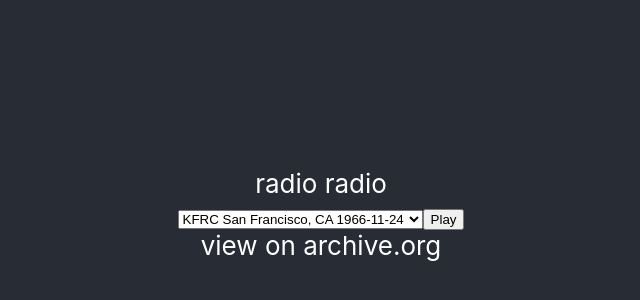
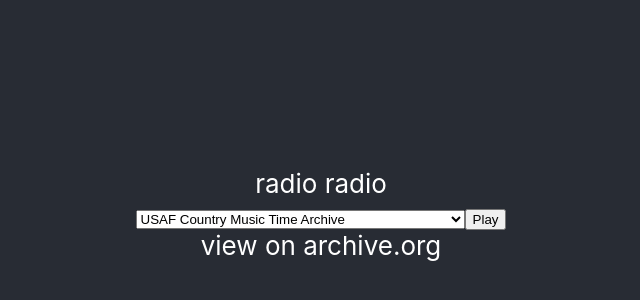
Before and after one commit to chippenzie/wayback-hifi, a React (Create React App) app: page / in a window 1280 px wide. Shown: the part 186-486 px from the top of the page, without its empty margins (319-959 px from the left). Built offline with nearby package versions, Linux system fonts and the light colour scheme.

Commit message:
Added Streams

```diff
--- a/public/data/streams.json
+++ b/public/data/streams.json
@@ -18,7 +18,7 @@
             "amfm": "am",
             "frequency": "610",
             "location": "San Francisco, CA",
-            "genre": "pop/rock",
+            "genre": "Pop/Rock",
             "airdate": "1991-03-11",
             "decade": "90s",
             "DJ": ""
@@ -30,7 +30,7 @@
             "amfm": "am",
             "frequency": "610",
             "location": "San Francisco, CA",
-            "genre": "pop/rock",
+            "genre": "Pop/Rock",
             "airdate": "1978-07-01",
             "decade": "70s",
             "DJ": ""
@@ -42,10 +42,232 @@
             "amfm": "am",
             "frequency": "610",
             "location": "San Francisco, CA",
-            "genre": "pop/rock",
-            "airdate": "1978-07-01",
+            "genre": "Pop/Rock",
+            "airdate": "1970-02-28",
             "decade": "70s",
             "DJ": "Don Kelley"
+        },
+        {
+            "title": "USAF Country Music Time Archive",
+            "streamUrl": "https://archive.org/compress/CountryMusicTime/formats=128KBPS%20MP3,64KBPS%20MP3&file=/CountryMusicTime.zip",
+            "url": "https://archive.org/details/CountryMusicTime/CountryMusicTime237.mp3",
+            "station": "syndication",
+            "amfm": "am",
+            "frequency": "",
+            "location": "Nashville, TN",
+            "genre": "Country",
+            "airdate": "",
+            "decade": "60s",
+            "DJ": "Tom Shaw"
+        },
+        {
+            "streamUrl": "https://archive.org/compress/1972-07-22-wbz-boston-ma-arnie-woo-woo-ginsburg-grease-weekend-sat/formats=VBR%20MP3&file=/1972-07-22-wbz-boston-ma-arnie-woo-woo-ginsburg-grease-weekend-sat.zip",
+            "url": "https://archive.org/details/1972-07-22-wbz-boston-ma-arnie-woo-woo-ginsburg-grease-weekend-sat/Sat+(2320-2351)+1972-07-22+WBZ+Boston+Grease+Weekend+Arnie+Ginsburg.mp3",
+            "station": "WBZ",
+            "amfm": "am",
+            "frequency": "1030",
+            "location": "Boston, MA",
+            "genre": "Oldies",
+            "airdate": "1972-07-22",
+            "decade": "70s",
+            "DJ": "Arnie 'Woo-Woo' Ginsburg"
+        },
+        {
+            "title" : "Dick Biondi 'Grease' Weekend (Saturday Overnight)",
+            "streamUrl": "https://archive.org/compress/1972-07-23-wbz-boston-ma-grease-weekend-dick-biondi-sat-overnight/formats=VBR%20MP3&file=/1972-07-23-wbz-boston-ma-grease-weekend-dick-biondi-sat-overnight.zip",
+            "url": "https://archive.org/details/1972-07-23-wbz-boston-ma-grease-weekend-dick-biondi-sat-overnight/Sun+(0017-0024)+1972-07-23+WBZ+Boston+Grease+Weekend+Dick+Biondi.mp3",
+            "station": "WBZ",
+            "amfm": "AM",
+            "frequency": "1030",
+            "location": "Boston, MA",
+            "genre": "Oldies",
+            "airdate": "1972-07-23",
+            "decade": "70s",
+            "DJ": "Dick Biondi"
+        },
+        {
+            "title" : "",
+            "streamUrl": "https://archive.org/download/wpix-fm-barney-pipp-4-72-unscioed/wpix-fm-barney-pipp-4-72-unscioed_vbr.m3u",
+            "url": "https://archive.org/details/wpix-fm-barney-pipp-4-72-unscioed/WPIX+FM+Barney+Pipp+4-72+Unscioed.mp3",
+            "station": "WPIX",
+            "amfm": "fm",
+            "frequency": "101.9",
+            "location": "New York, NY",
+            "genre": "Pop/Rock",
+            "airdate": "1972-04-02",
+            "decade": "70s",
+            "DJ": "Barney Pipp"
+        },
+        {
+            "title" : "",
+            "url": "https://archive.org/details/LarryLujackWLS19720417",
+            "streamUrl": "https://archive.org/download/LarryLujackWLS19720417/LarryLujack_WLS_19720417.mp3",
+            "station": "WLS",
+            "amfm": "am",
+            "frequency": "890",
+            "location": "Chicago, IL",
+            "genre": "Top 40",
+            "airdate": "1972-04-17",
+            "decade": "70s",
+            "DJ": "Larry Lujack"
+        },
+        {
+            "title" : "",
+            "url": "https://archive.org/details/1972_01_11_WRKO_Boston_Joel_Cash/1972_01_11_WRKO_Boston_Joel_Cash_a.mp3",
+            "streamUrl": "https://archive.org/compress/1972_01_11_WRKO_Boston_Joel_Cash/formats=VBR%20MP3&file=/1972_01_11_WRKO_Boston_Joel_Cash.zip",
+            "station": "WRKO",
+            "amfm": "am",
+            "frequency": "680",
+            "location": "Boston, MA",
+            "genre": "Pop/Rock",
+            "airdate": "1972-06-14",
+            "decade": "70s",
+            "DJ": "Joel Cash"
+        },
+        {
+            "title" : "",
+            "url": "https://archive.org/details/KTKT_Tuscon_08-25-72",
+            "streamUrl": "https://archive.org/download/KTKT_Tuscon_08-25-72/KTKT%20Tuscon%2008-25-72%20%281%29.mp3",
+            "station": "KTKT",
+            "amfm": "am",
+            "frequency": "990",
+            "location": "Tucson, AZ",
+            "genre": "Pop/Rock",
+            "airdate": "1972-08-25",
+            "decade": "70s",
+            "DJ": ""
+        },
+        {
+            "title" : "",
+            "url": "https://archive.org/details/wabc-dan-ingram-3-1-72-scoped",
+            "streamUrl": "https://archive.org/download/wabc-dan-ingram-3-1-72-scoped/WABC%20Dan%20Ingram%203-1-72%20%20Scoped.mp3",
+            "station": "WABC",
+            "amfm": "AM",
+            "frequency": "770",
+            "location": "New York, NY",
+            "genre": "Pop/Rock",
+            "airdate": "1972-03-01",
+            "decade": "70s",
+            "DJ": "Dan Ingram"
+        },
+        {
+            "title" : "",
+            "url": "https://archive.org/details/wls-gary-gears-1972-04-03-mp-3",
+            "streamUrl": "https://archive.org/download/wls-gary-gears-1972-04-03-mp-3/-%20WLS%20Gary%20Gears%201972-04-03-mp3.mp3",
+            "station": "WLS",
+            "amfm": "am",
+            "frequency": "890",
+            "location": "Chicago, IL",
+            "genre": "Top 40",
+            "airdate": "1972-04-03",
+            "decade": "70s",
+            "DJ": "Gary Gears"
+        },
+        {
+            "title" : "",
+            "url": "https://archive.org/details/klif-mike-seldon-sept.-1972-scoped/klif+mike+seldon+sept.+1972+scoped.mp3",
+            "streamUrl": "https://archive.org/compress/klif-mike-seldon-sept.-1972-scoped/formats=VBR%20MP3&file=/klif-mike-seldon-sept.-1972-scoped.zip",
+            "station": "KLIF",
+            "amfm": "AM",
+            "frequency": "570",
+            "location": "Dallas, TX",
+            "genre": "Pop/Rock",
+            "airdate": "1972-09-01",
+            "decade": "70s",
+            "DJ": "Mike Seldon"
+        },
+        {
+            "title" : "",
+            "url": "https://archive.org/details/wape-1964-dino-summarlin-unscoped",
+            "streamUrl": "https://archive.org/download/wape-1964-dino-summarlin-unscoped/WAPE%201964%20Dino%20Summarlin%20Unscoped.mp3",
+            "station": "WAPE",
+            "amfm": "AM",
+            "frequency": "690",
+            "location": "Jacksonville, FL",
+            "genre": "Top 40",
+            "airdate": "1964",
+            "decade": "60s",
+            "DJ": "Dino Summarlin"
+        },
+        {
+            "title" : "",
+            "url": "https://archive.org/details/wsai-mark-edwards-4-20-64-unscoped",
+            "streamUrl": "https://archive.org/download/wsai-mark-edwards-4-20-64-unscoped/wsai%20mark%20edwards%204-20-64%20unscoped.mp3",
+            "station": "WSAI",
+            "amfm": "am",
+            "frequency": "1360",
+            "location": "Cincinnati, OH",
+            "genre": "Pop/Rock",
+            "airdate": "1964-04-20",
+            "decade": "60s",
+            "DJ": "Mark Edwards"
+        },
+        {
+            "title" : "",
+            "url": "https://archive.org/details/wqam-lee-sherwood-3-2-64-side-one-unscoped/wqam+lee+sherwood+3-2-64+side+one+unscoped.mp3",
+            "streamUrl": "https://archive.org/compress/wqam-lee-sherwood-3-2-64-side-one-unscoped/formats=VBR%20MP3&file=/wqam-lee-sherwood-3-2-64-side-one-unscoped.zip",
+            "station": "WQAM",
+            "amfm": "am",
+            "frequency": "560",
+            "location": "Miami, FL",
+            "genre": "Pop/Rock",
+            "airdate": "1964-03-02",
+            "decade": "60s",
+            "DJ": "Lee Sherwood"
+        },
+        {
+            "title" : "",
+            "url": "https://archive.org/details/chum-bob-laine-9-3-64-scoped",
+            "streamUrl": "https://archive.org/download/chum-bob-laine-9-3-64-scoped/CHUM%20Bob%20Laine%209-3-64%20Scoped.mp3",
+            "station": "CHUM",
+            "amfm": "am",
+            "frequency": "1050",
+            "location": "Toronto, ON",
+            "genre": "Pop/Rock",
+            "airdate": "1964-09-03",
+            "decade": "60s",
+            "DJ": "Bob Laine"
+        },
+        {
+            "title" : "",
+            "url": "https://archive.org/details/wkyc-1968-wixy-unscoped-1968-kjr-1-11-64-scoped",
+            "streamUrl": "https://archive.org/download/wkyc-1968-wixy-unscoped-1968-kjr-1-11-64-scoped/wkyc%201968%20wixy%20unscoped%201968%20kjr%201-11-64%20scoped.mp3",
+            "station": "WIXY",
+            "amfm": "am",
+            "frequency": "1260",
+            "location": "Cincinnati, OH",
+            "genre": "Top 40",
+            "airdate": "1964-01-11",
+            "decade": "60s",
+            "DJ": ""
+        },
+        {
+            "title" : "",
+            "url": "https://archive.org/details/woky-mitch-michaels-6-9-64-unscoped",
+            "streamUrl": "https://archive.org/download/woky-mitch-michaels-6-9-64-unscoped/woky%20mitch%20michaels%206-9-64%20unscoped.mp3",
+            "station": "WOKY",
+            "amfm": "am",
+            "frequency": "920",
+            "location": "Milwaukee, WI",
+            "genre": "Pop/Rock",
+            "airdate": "1964-06-09",
+            "decade": "60s",
+            "DJ": "Mitch Michaels"
         }
-    ]
+
+    ],
+    "template": {
+        "title" : "",
+        "url": "",
+        "streamUrl": "",
+        "station": "",
+        "amfm": "",
+        "frequency": "",
+        "location": "",
+        "genre": "",
+        "airdate": "",
+        "decade": "",
+        "DJ": ""
+    }
+
 }
--- a/src/App.js
+++ b/src/App.js
@@ -7,7 +7,12 @@
     let streems = '';
 
     if (this.props.streams.length) {
-      streems = this.props.streams.map(st => <option value={st.url} key={st.url} >{st.station} {st.location} {st.airdate}</option>);
+      streems = this.props.streams.map((st) => {
+        if (st.url) {
+          const title = st.title ? st.title : st.station + ' ' + st.location + ' ' + st.airdate;
+          return (<option value={st.url} key={st.url} >{title}</option>);
+        }
+      });
     }
 
     return (
```
